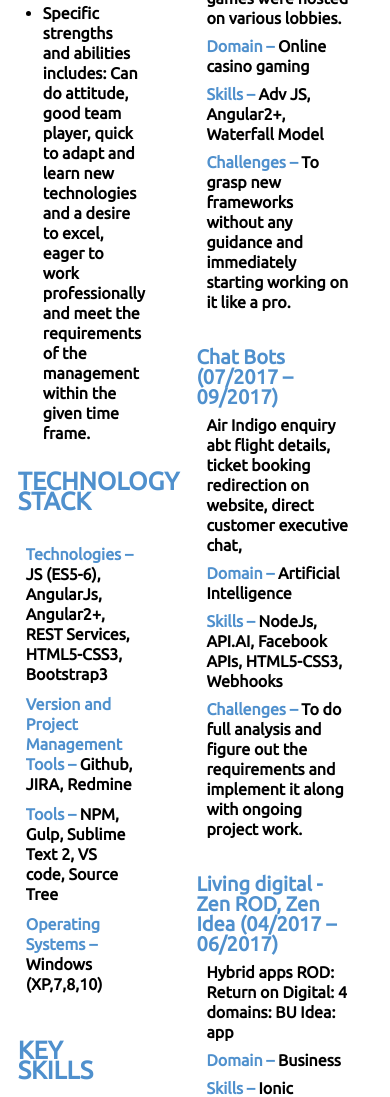
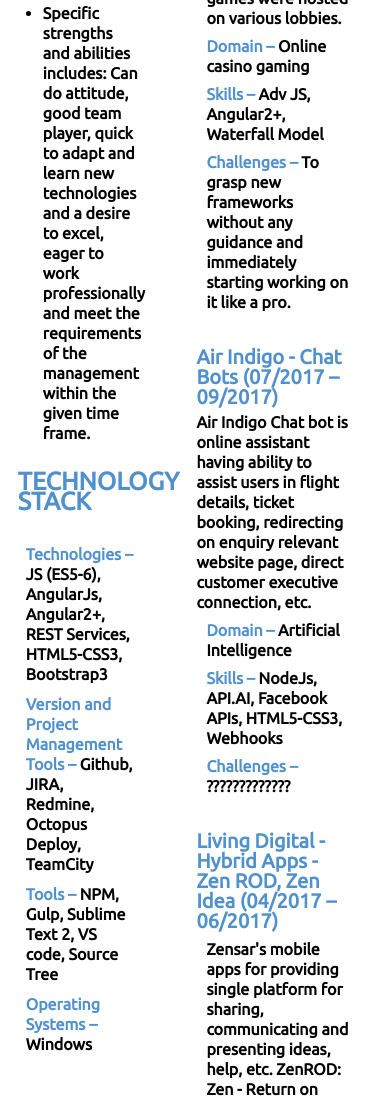
Before and after one commit to kiranbangale/anand290793.github.io, a plain HTML site: page index.html in a window 390 px wide. Shown: the part 903-2000 px from the top of the page. Drawn offline with Linux system fonts and the light colour scheme.

Commit message:
Update index.html

```diff
--- a/index.html
+++ b/index.html
@@ -235,7 +235,7 @@
                     <ul class="highlights-list">
                         <li>
                             <p>
-                                1.9 years of experience in web development(Single Page Application and Online Casino Games).
+                                2 years of experience in web development(Single Page Application and Online Casino Games).
                             </p>
                         </li>
                         <li>
@@ -270,7 +270,7 @@
                             <li>
                                 <span class="text-color-black">Version and Project Management Tools – </span>
                                 </span>
-                                <span>Github, JIRA, Redmine
+                                <span>Github, JIRA, Redmine, Octopus Deploy, TeamCity
                                 </span>
                             </li>
                             <li>
@@ -283,7 +283,7 @@
                                 <p>
                                     <span class="text-color-black">Operating Systems – </span>
                                     </span>
-                                    <span>Windows (XP,7,8,10)
+                                    <span>Windows
                                     </span>
                                 </p>
                             </li>
@@ -300,6 +300,8 @@
                         <div class="key-skills">REST Services</div>
                         <div class="key-skills">Agile</div>
                         <div class="key-skills">Github</div>
+                        <div class="key-skills">TeamCity</div>
+                        <div class="key-skills">Octopus Deploy</div>
                     </div>
                 </article>
                 <article>
@@ -343,30 +345,32 @@
                             </div>
 
                             <div class="project-details">
-                                <h5 class="project-name">Chat Bots (07/2017 – 09/2017)</h5>
-                                <p class="project-description">Air Indigo enquiry abt flight details, ticket booking redirection on website, direct customer
-                                    executive chat,
+                                <h5 class="project-name">Air Indigo - Chat Bots (07/2017 – 09/2017)</h5>
+                                Air Indigo Chat bot is online assistant having ability to assist users in flight details, ticket booking, redirecting on
+                                enquiry relevant website page, direct customer executive connection, etc.
+                                <p class="project-description">
                                 </p>
                                 <p class="project-skills">
                                     <span class="text-color-black">Domain – </span>Artificial Intelligence</p>
                                 <p class="project-skills">
                                     <span class="text-color-black">Skills – </span>NodeJs, API.AI, Facebook APIs, HTML5-CSS3, Webhooks</p>
                                 <p class="project-challenges">
-                                    <span class="text-color-black">Challenges – </span>To do full analysis and figure out the requirements and implement
-                                    it along with ongoing project work.</p>
+                                    <span class="text-color-black">Challenges – </span>?????????????</p>
                             </div>
 
                             <div class="project-details">
-                                <h5 class="project-name">Living digital - Zen ROD, Zen Idea (04/2017 – 06/2017)</h5>
-                                <p class="project-description">Hybrid apps ROD: Return on Digital: 4 domains: BU Idea: app
+                                <h5 class="project-name">Living Digital - Hybrid Apps - Zen ROD, Zen Idea (04/2017 – 06/2017)</h5>
+                                <p class="project-description">Zensar's mobile apps for providing single platform for sharing, communicating and presenting
+                                    ideas, help, etc. ZenROD: Zen - Return on Digital is an mobile app consisting references
+                                    of various Zensar's other mobile applications like ZenVers, ZenTs, ZenHelp, ZenIdea,
+                                    etc ZenIdea: The platform for sharing, presenting ideas with whole organization.
                                 </p>
                                 <p class="project-skills">
                                     <span class="text-color-black">Domain – </span>Business</p>
                                 <p class="project-skills">
                                     <span class="text-color-black">Skills – </span>Ionic Framework, AngularJs, HTML5-CSS3, NodeJs, Java</p>
                                 <p class="project-challenges">
-                                    <span class="text-color-black">Challenges – </span>To do full analysis and figure out the requirements and implement
-                                    it along with ongoing project work.</p>
+                                    <span class="text-color-black">Challenges – </span>?????????????</p>
                             </div>
                         </div>
                     </article>
```
